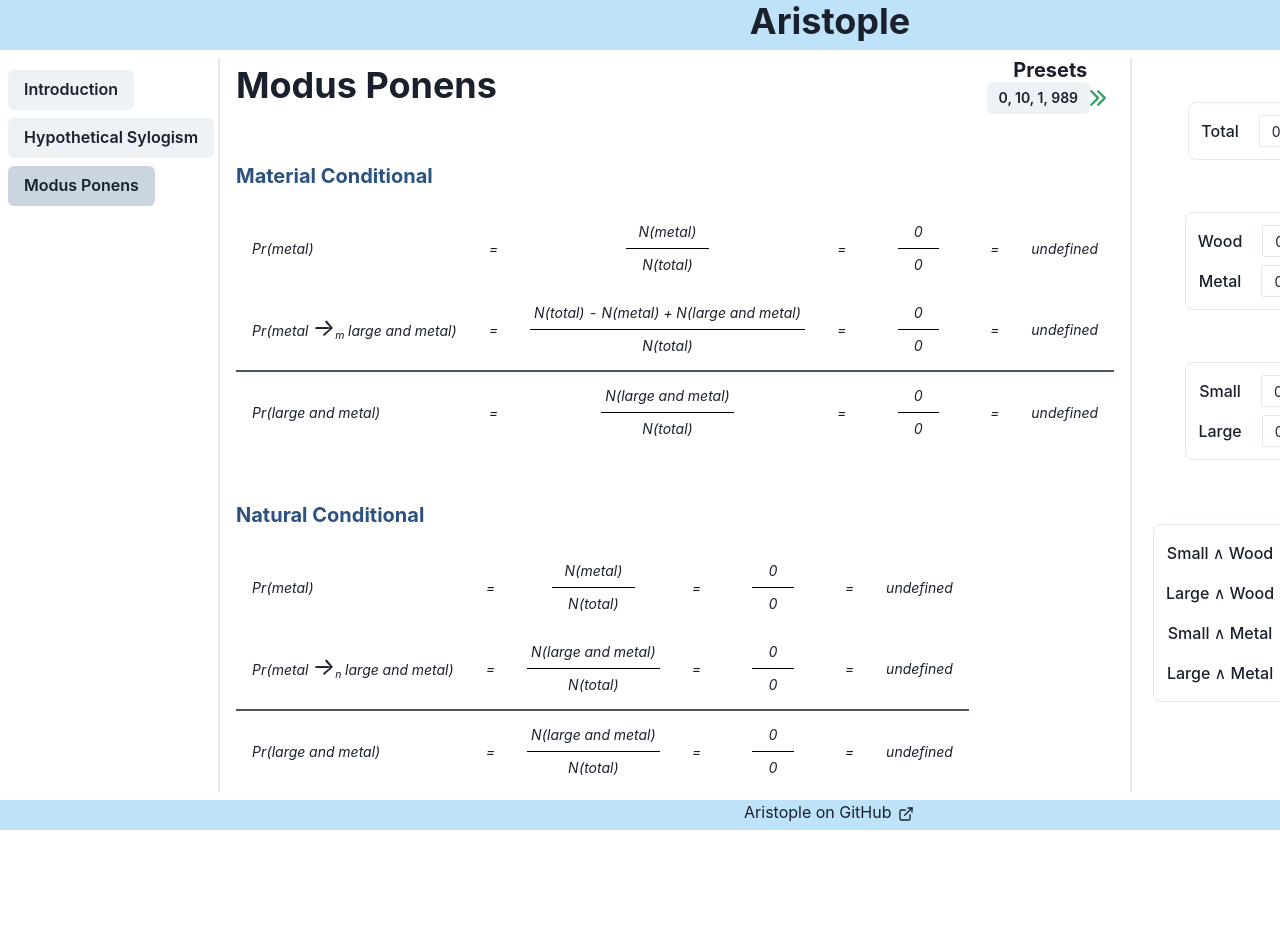
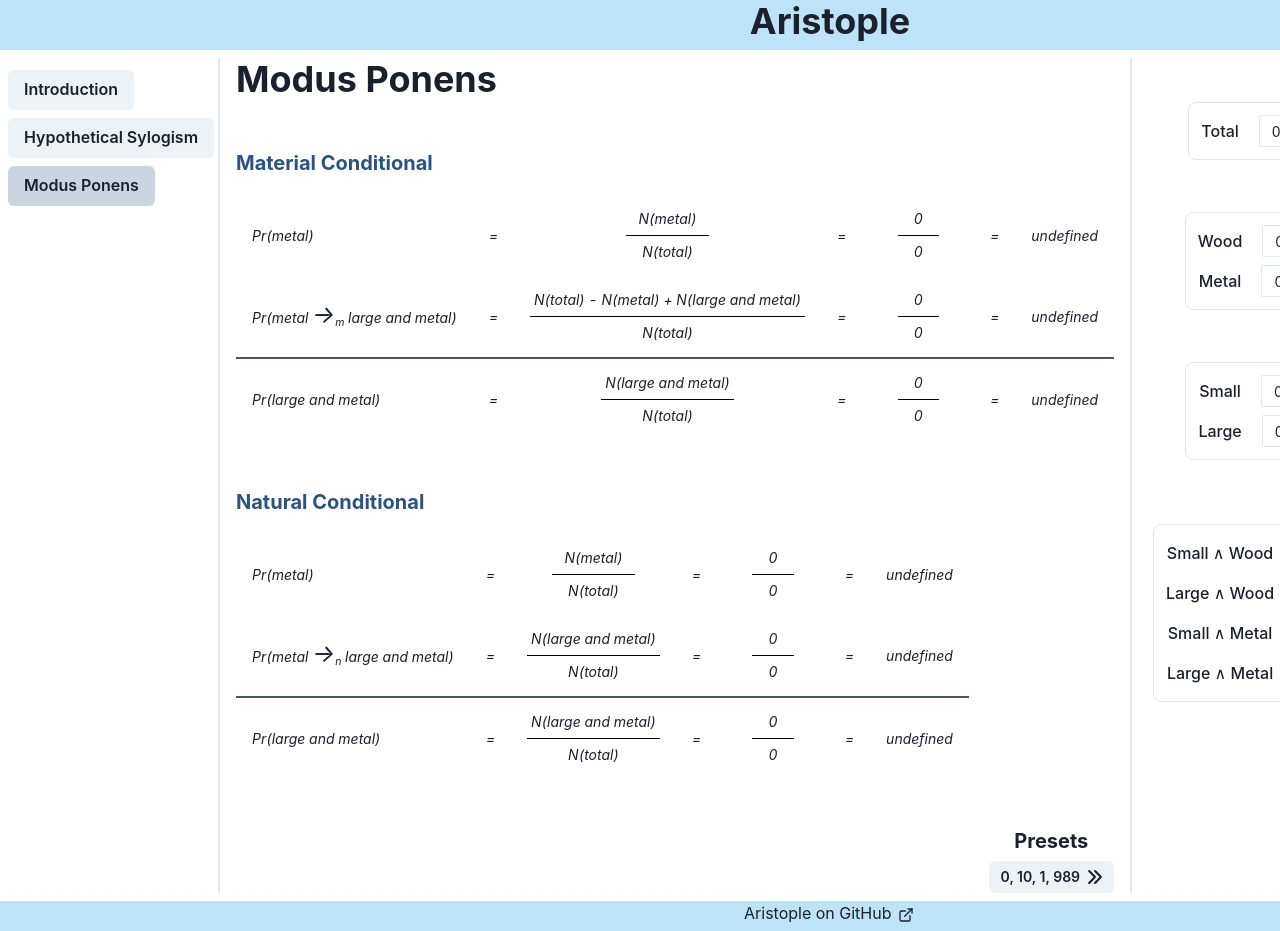
Before and after one commit to tartansandal/aristople, a React (Create React App) app: page /#/modus-ponens in a window 1280 px wide. Shown: the top 931 px of the page. Before the commit the page ends 830 px from the top, so only its background shows below. Built offline with nearby package versions, Linux system fonts and the light colour scheme.

Commit message:
Reorganise Preset display

```diff
--- a/src/features/rules/HypotheticalSyllogism.jsx
+++ b/src/features/rules/HypotheticalSyllogism.jsx
@@ -4,8 +4,6 @@ import {
   Heading,
   Box,
   VStack,
-  HStack,
-  Spacer,
   Table,
   Tbody,
   Tr,
@@ -30,11 +28,7 @@ const HypotheticalSyllogism = () => {
 
   return (
     <VStack spacing={50} alignItems="flex-start" justifyContent="space-between">
-      <HStack w="100%" spacing={5}>
-        <Heading>Hypothetical Syllogism</Heading>
-        <Spacer />
-        <Presets sets={[[0, 10, 1, 989]]}/>
-      </HStack>
+      <Heading>Hypothetical Syllogism</Heading>
       <Box>
         <Heading align="left" size="md" mb={5} color="blue.700">
           Material Conditional
@@ -153,6 +147,7 @@ const HypotheticalSyllogism = () => {
           </Table>
         </TableContainer>
       </Box>
+      <Presets sets={[[0, 10, 1, 989]]}/>
     </VStack>
   );
 };
--- a/src/features/rules/ModusPonens.jsx
+++ b/src/features/rules/ModusPonens.jsx
@@ -4,8 +4,6 @@ import {
   Heading,
   Box,
   VStack,
-  HStack,
-  Spacer,
   Table,
   Tbody,
   Tr,
@@ -26,11 +24,7 @@ const ModusPonens = () => {
 
   return (
     <VStack spacing={50} alignItems="flex-start" justifyContent="space-between">
-      <HStack w="100%" spacing={5}>
-        <Heading>Modus Ponens</Heading>
-        <Spacer />
-        <Presets sets={[[0, 10, 1, 989]]} />
-      </HStack>
+      <Heading>Modus Ponens</Heading>
       <Box>
         <Heading align="left" size="md" mb={5} color="blue.700">
           Material Conditional
@@ -131,6 +125,7 @@ const ModusPonens = () => {
           </Table>
         </TableContainer>
       </Box>
+      <Presets sets={[[0, 10, 1, 989]]} />
     </VStack>
   );
 };
--- a/src/features/rules/rules.jsx
+++ b/src/features/rules/rules.jsx
@@ -7,12 +7,12 @@ import {
   Tr,
   Td,
   TableContainer,
-  Box,
+  Flex,
+  VStack,
   Heading,
   Button,
   List,
   ListItem,
-  ListIcon,
 } from '@chakra-ui/react';
 import { ArrowRightIcon } from '@chakra-ui/icons';
 import { useDispatch } from 'react-redux';
@@ -76,6 +76,7 @@ export const Presets = ({ sets }) => {
       <ListItem key={set.join('_')}>
         <Button
           size="sm"
+          rightIcon={<ArrowRightIcon/>}
           onClick={() =>
             dispatch(
               updateAll({
@@ -89,17 +90,18 @@ export const Presets = ({ sets }) => {
         >
           {set.join(', ')}
         </Button>
-        <ListIcon as={ArrowRightIcon} color="green.500" />
       </ListItem>
     );
   });
 
   return (
-    <Box>
+    <Flex w="100%" justify="end">
+    <VStack>
       <Heading size="md" align="center">
         Presets
       </Heading>
       <List spacing={3}>{buttons}</List>
-    </Box>
+    </VStack>
+    </Flex>
   );
 };
```
